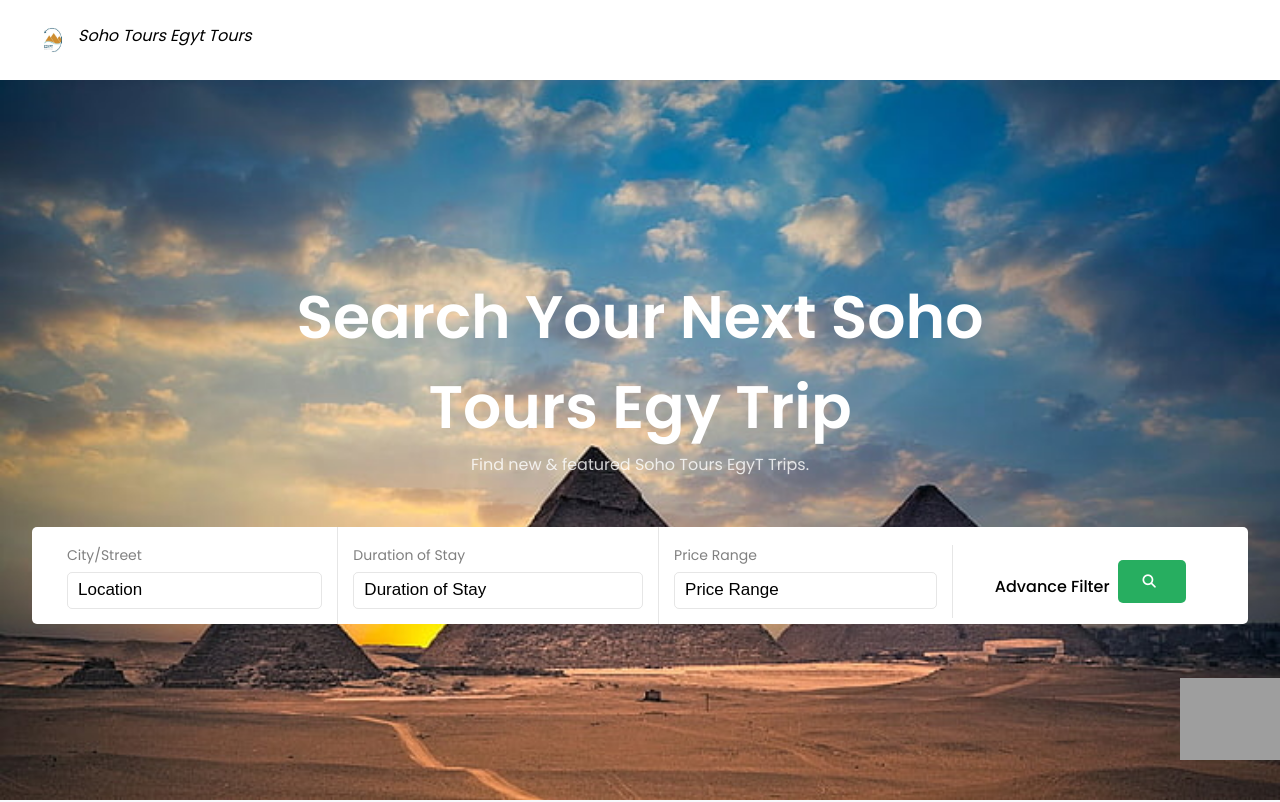
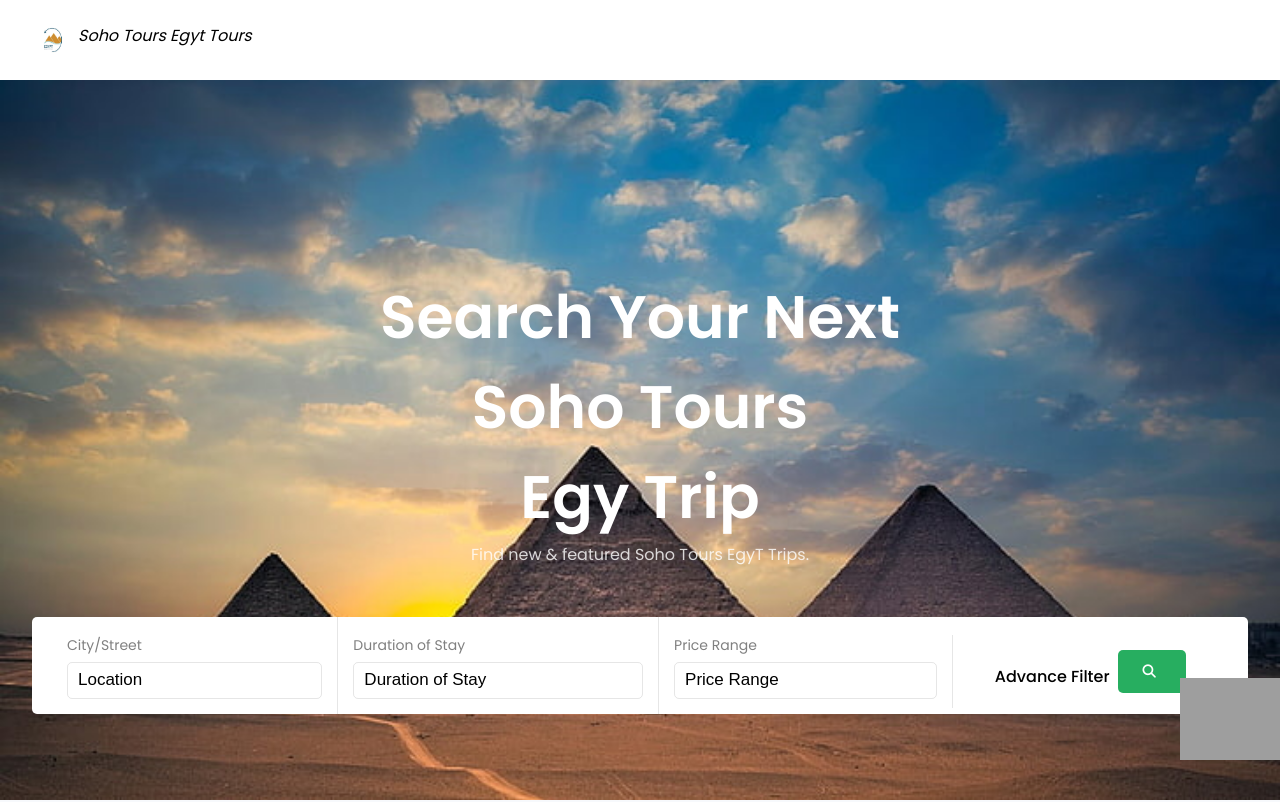
Before and after one commit to ahmed3520/horus, a React (Create React App) app: page / in a window 1280 px wide. Shown: the top 802 px of the page. Built offline with nearby package versions, Linux system fonts and the light colour scheme; grey boxes are pictures that could not be loaded.

Commit message:
fix title

```diff
--- a/src/components/home/hero/Hero.jsx
+++ b/src/components/home/hero/Hero.jsx
@@ -7,8 +7,13 @@
     <>
       <section className='hero'>
         <div className='container'>
-          <Heading title='Search Your Next Soho Tours Egy Trip ' subtitle='Find new & featured Soho Tours EgyT Trips.' />
 
+          <div className='heading'>
+            <h1>Search Your Next</h1>
+            <h1>Soho Tours </h1>
+            <h1>Egy Trip </h1>
+            <p>{'Find new & featured Soho Tours EgyT Trips.'}</p>
+         </div>
           <form className='flex'>
             <div className='box'>
               <span>City/Street</span>
```
